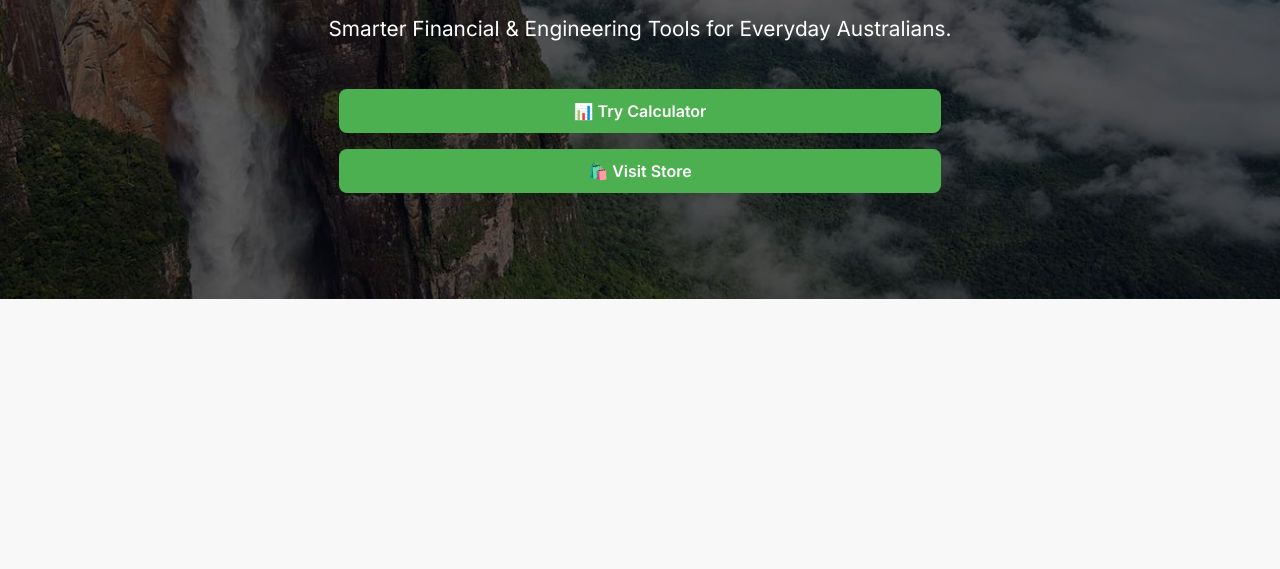
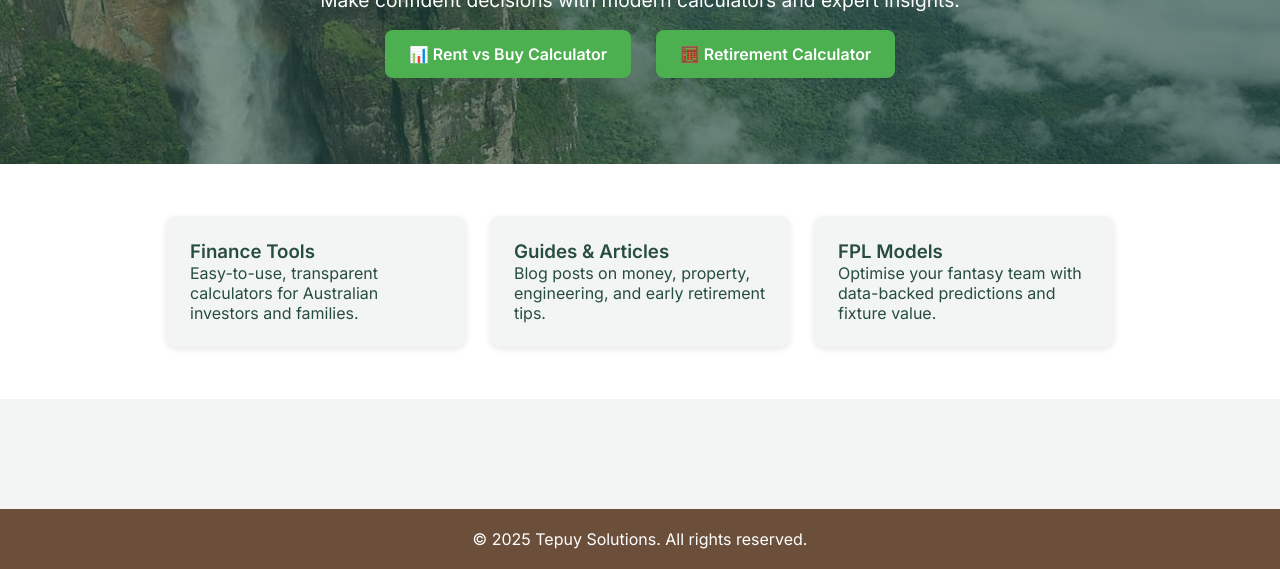
Before and after one commit to tepuy-solutions/tepuy-site, a plain HTML site: page index.html in a window 1280 px wide. Shown: the part 231-800 px from the top of the page. Drawn offline with Linux system fonts and the light colour scheme.

Commit message:
Professional landing page redesign

```diff
--- a/index.html
+++ b/index.html
@@ -1,95 +1,134 @@
 <!DOCTYPE html>
 <html lang="en">
 <head>
-  <meta charset="UTF-8" />
-  <meta name="viewport" content="width=device-width, initial-scale=1.0"/>
-  <title>Tepuy Solutions | Engineering & Finance Tools</title>
-  <link rel="icon" type="image/png" href="/img/favicon.png" />
-  <link href="https://fonts.googleapis.com/css2?family=Inter:wght@400;600&display=swap" rel="stylesheet"/>
-  <link rel="stylesheet" href="/css/style.css" />
+  <meta charset="UTF-8">
+  <meta name="viewport" content="width=device-width, initial-scale=1.0">
+  <title>Tepuy Solutions | Engineering & Financial Tools</title>
+  <link rel="icon" type="image/png" href="/img/favicon.png">
+  <link href="https://fonts.googleapis.com/css2?family=Inter:wght@400;600&display=swap" rel="stylesheet">
   <style>
-    body {
-      font-family: 'Inter', sans-serif;
+    :root {
+      --forest: #264d3d;
+      --clay: #6b4f3b;
+      --sky: #cde6f2;
+      --mist: #f3f5f4;
+      --accent: #4CAF50;
+    }
+    * {
+      box-sizing: border-box;
       margin: 0;
       padding: 0;
     }
-
+    body {
+      font-family: 'Inter', sans-serif;
+      background: var(--mist);
+      color: var(--forest);
+      display: flex;
+      flex-direction: column;
+      min-height: 100vh;
+    }
     nav {
-      background: #333;
-      padding: 15px;
-      text-align: center;
+      background: var(--forest);
+      padding: 12px 24px;
+      display: flex;
+      justify-content: space-between;
+      align-items: center;
     }
-
     nav a {
       color: white;
       text-decoration: none;
-      margin: 0 15px;
-      font-weight: bold;
+      margin: 0 12px;
+      font-weight: 500;
     }
-
-    nav a:hover {
-      text-decoration: underline;
-    }
-
     .hero {
-      background: linear-gradient(rgba(0,0,0,0.4), rgba(0,0,0,0.4)), url('/img/auyantepui.jpg') center/cover no-repeat;
+      background: linear-gradient(rgba(38, 77, 61, 0.6), rgba(38, 77, 61, 0.6)), url('/img/auyantepui.jpg') center/cover no-repeat;
       color: white;
       padding: 100px 20px;
       text-align: center;
     }
-
     .hero h1 {
       font-size: 3rem;
       margin-bottom: 1rem;
     }
-
     .hero p {
-      font-size: 1.3rem;
+      font-size: 1.2rem;
       margin-bottom: 2rem;
     }
-
-    .hero .btn {
-      background: #4CAF50;
+    .hero-buttons a {
+      background: var(--accent);
       color: white;
-      padding: 12px 20px;
+      padding: 14px 24px;
       margin: 0 10px;
       border-radius: 8px;
       text-decoration: none;
       font-weight: bold;
       transition: background 0.3s ease;
     }
-
-    .hero .btn:hover {
+    .hero-buttons a:hover {
       background: #388e3c;
     }
-
-    .btn-secondary {
-      background: #2196F3;
+    .features {
+      display: flex;
+      justify-content: center;
+      flex-wrap: wrap;
+      padding: 40px 20px;
+      background: white;
     }
-
-    .btn-secondary:hover {
-      background: #1976D2;
+    .feature {
+      background: var(--mist);
+      margin: 12px;
+      padding: 24px;
+      border-radius: 10px;
+      box-shadow: 0 2px 6px rgba(0, 0, 0, 0.1);
+      flex: 1 1 300px;
+      max-width: 300px;
+    }
+    footer {
+      background: var(--clay);
+      color: white;
+      text-align: center;
+      padding: 20px;
+      margin-top: auto;
     }
   </style>
 </head>
 <body>
-
-  <!-- Simple navigation bar -->
   <nav>
-    <a href="/">Home</a>
-    <a href="/calculators/property_vs_shares.html">Calculator</a>
-    <a href="/store/">Store</a>
+    <div><a href="/">Home</a></div>
+    <div>
+      <a href="/calculators/retirement.html">Retirement Calculator</a>
+      <a href="/calculators/property_vs_shares.html">Rent vs Buy Calculator</a>
+      <a href="/blog/">Blog</a>
+      <a href="/store/">Store</a>
+    </div>
   </nav>
 
-  <!-- Hero section -->
   <section class="hero">
-    <div class="hero-content">
-      <h1>Tepuy Solutions</h1>
-      <p>Smarter Financial & Engineering Tools for Everyday Australians.</p>
-      <a href="/calculators/property_vs_shares.html" class="btn">📊 Try Calculator</a>
-      <a href="/store/" class="btn btn-secondary">🛍️ Visit Store</a>
+    <h1>Smarter Financial & Engineering Tools</h1>
+    <p>Make confident decisions with modern calculators and expert insights.</p>
+    <div class="hero-buttons">
+      <a href="/calculators/property_vs_shares.html">📊 Rent vs Buy Calculator</a>
+      <a href="/calculators/retirement.html">🧮 Retirement Calculator</a>
     </div>
   </section>
 
+  <section class="features">
+    <div class="feature">
+      <h3>Finance Tools</h3>
+      <p>Easy-to-use, transparent calculators for Australian investors and families.</p>
+    </div>
+    <div class="feature">
+      <h3>Guides & Articles</h3>
+      <p>Blog posts on money, property, engineering, and early retirement tips.</p>
+    </div>
+    <div class="feature">
+      <h3>FPL Models</h3>
+      <p>Optimise your fantasy team with data-backed predictions and fixture value.</p>
+    </div>
+  </section>
+
+  <footer>
+    &copy; 2025 Tepuy Solutions. All rights reserved.
+  </footer>
 </body>
 </html>
```
